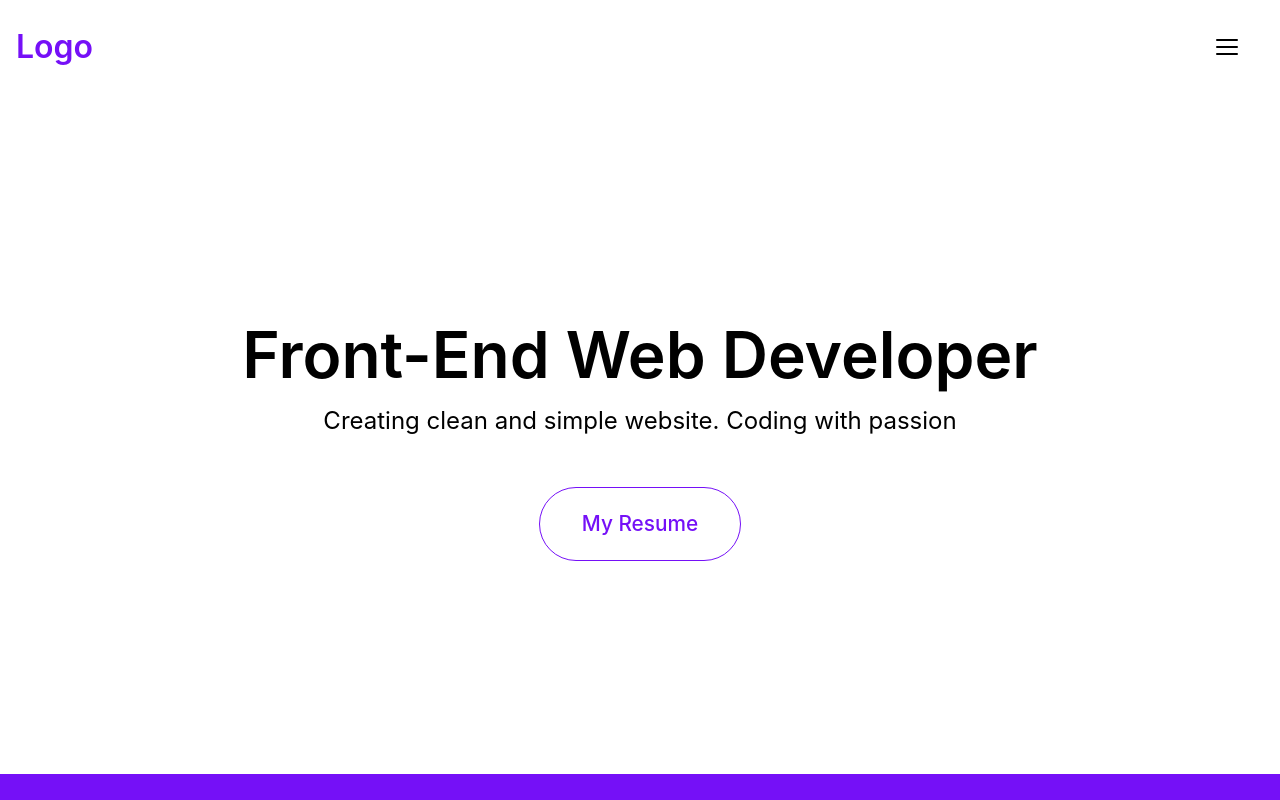
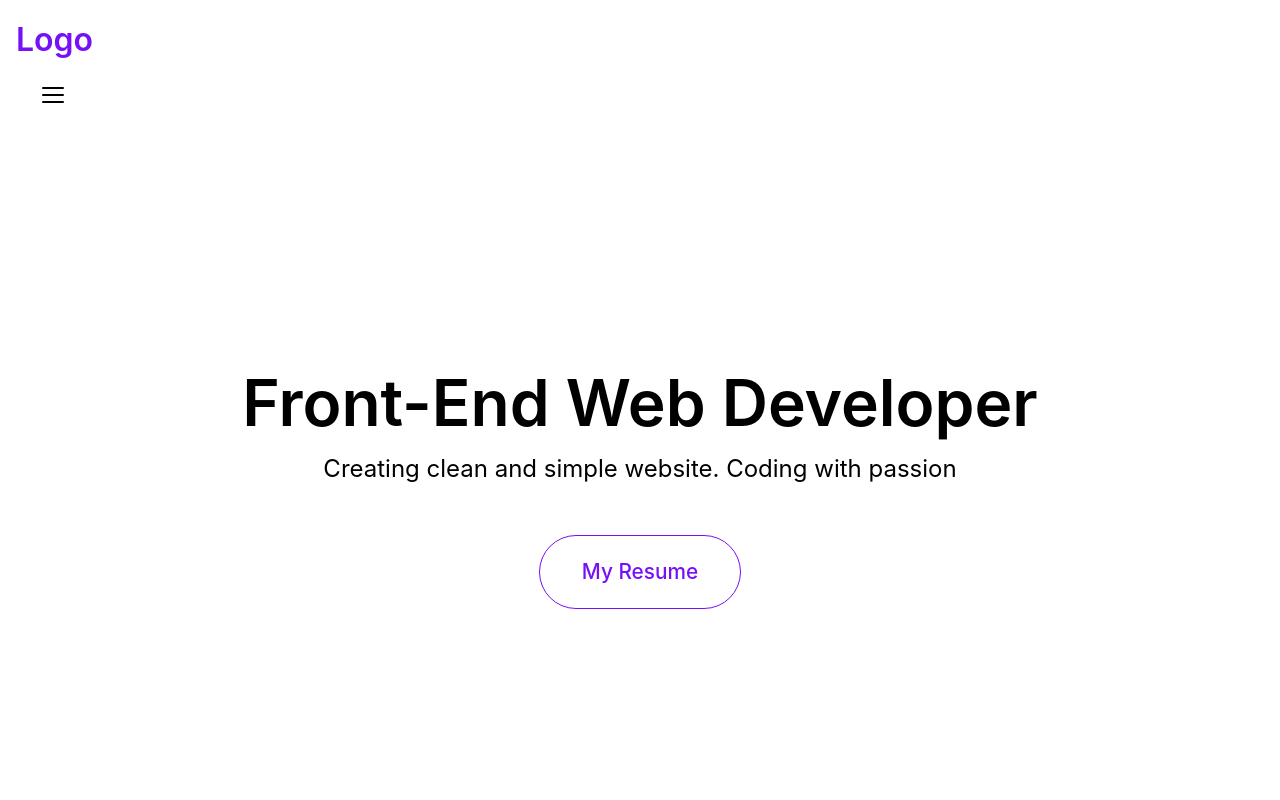
Before and after one commit to jeffagregado/portfoliov2, a Next.js app: page / in a window 1280 px wide. Shown: the top 800 px of the page. Built offline with nearby package versions, Linux system fonts and the light colour scheme.

Commit message:
modified nav

```diff
--- a/components/Nav.tsx
+++ b/components/Nav.tsx
@@ -30,13 +30,14 @@ export const Nav = () => {
 
   return (
     <Container id="home">
-      <nav className={navStyle.navMain}>
+      <header className={navStyle.navMain}>
         <div className={navStyle.logo}>
           <Link href="/">
             <a>Logo</a>
           </Link>
+        </div>
         <NavBurger onClick={handleNavCollapsed} />
-        </div>
+        <nav>
           <ul
             className={`${navStyle['nav-list']} ${
               isNavCollapsed ? navStyle['collapse-active'] : navStyle.collapse
@@ -59,6 +60,7 @@ export const Nav = () => {
             ))}
           </ul>
         </nav>
+      </header>
     </Container>
   )
 }
```
Also changed, not shown: styles/NavRes.module.scss (added). Lines whose indentation alone changed are shown as unchanged.
